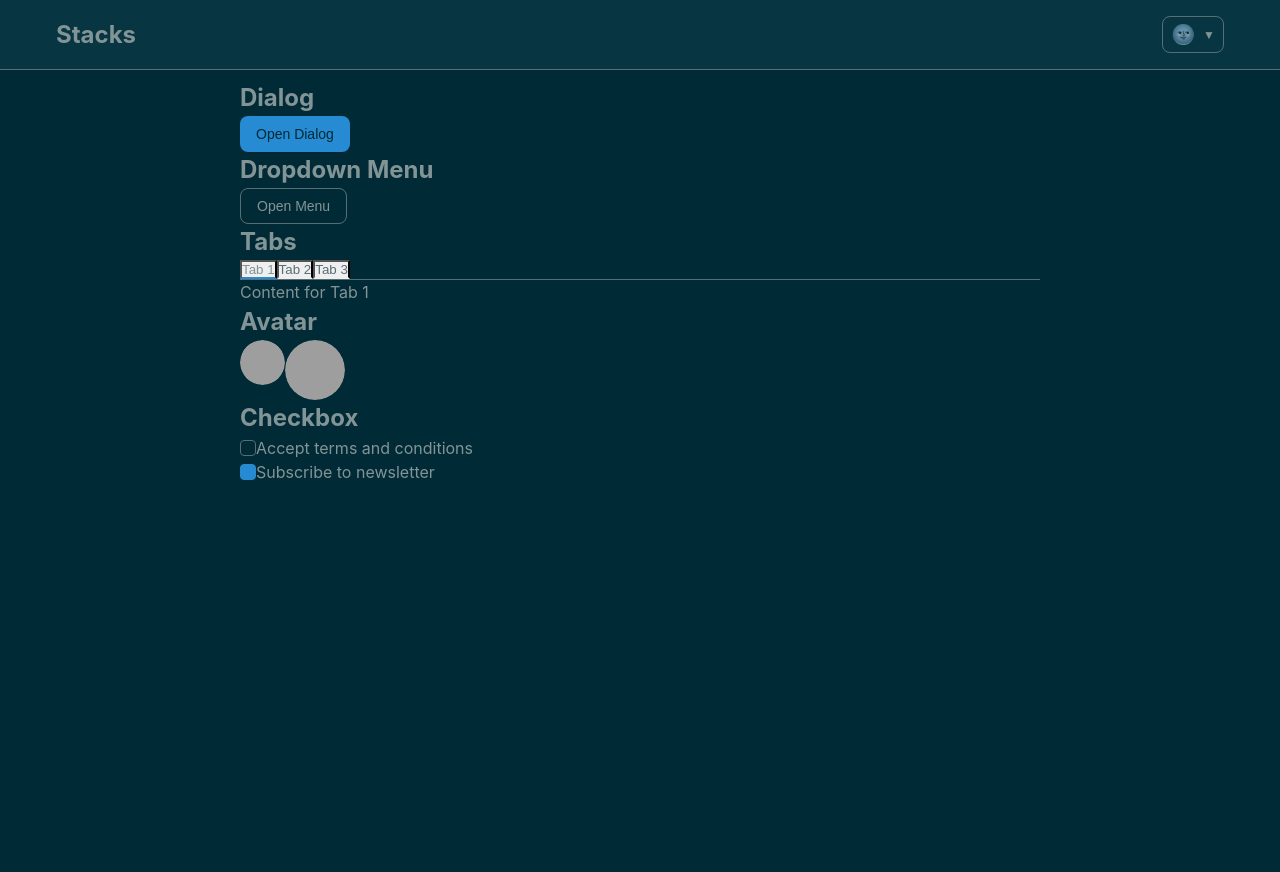
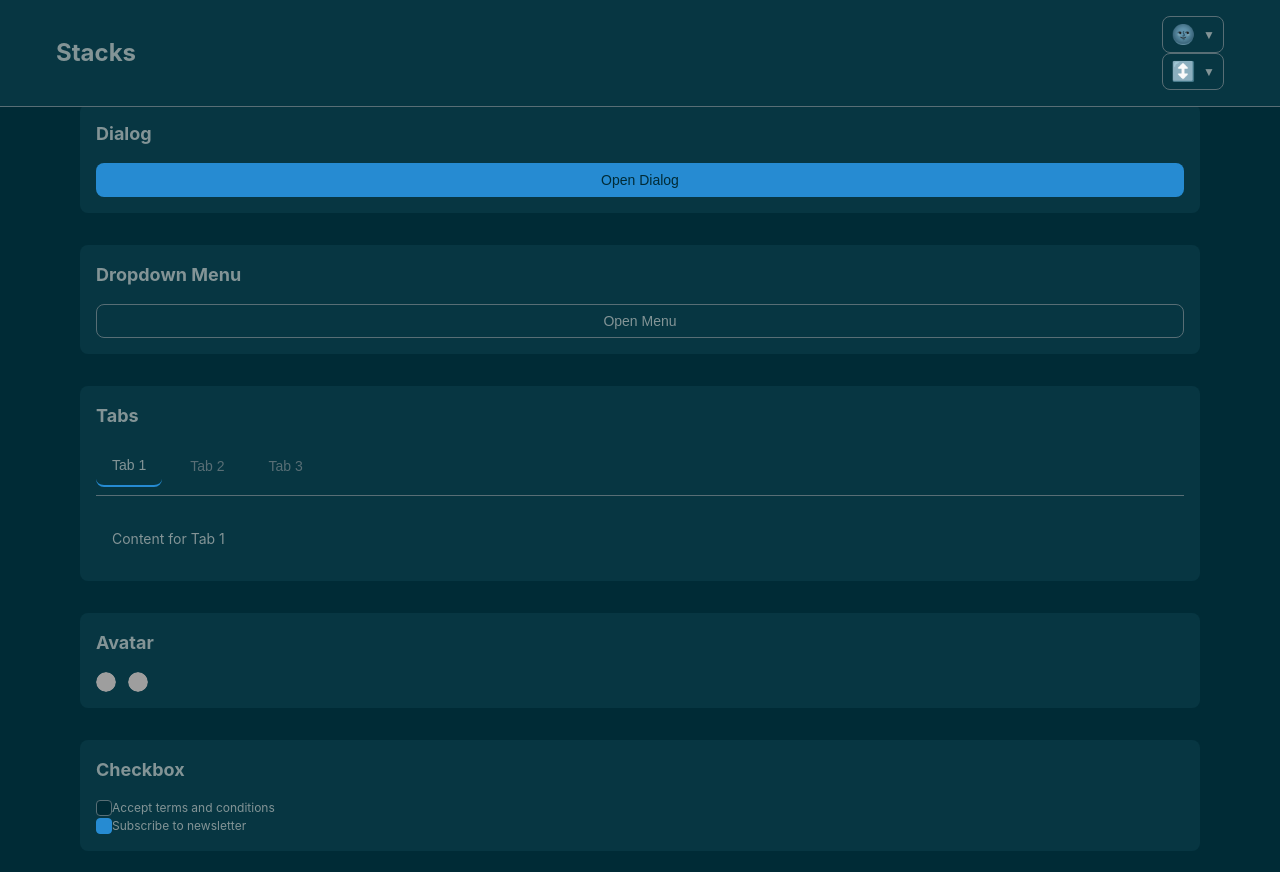
Before and after one commit to maybecake/stacks, a React (Vite) app in the folder frontend/: page /samples in a window 1280 px wide. Shown: the top 872 px of the page. Before the commit the page ends 800 px from the top, so only its background shows below. Built offline with nearby package versions, Linux system fonts and the light colour scheme; grey boxes are pictures that could not be loaded.

Commit message:
Add compactness theme dimension.

```diff
--- /dev/null
+++ b/frontend/src/components/Header.css
@@ -0,0 +1,21 @@
+.header {
+  background-color: var(--bg-secondary);
+  border-bottom: 1px solid var(--border);
+  padding: var(--spacing-md) var(--spacing-lg);
+}
+
+.header-content {
+  max-width: 1200px;
+  margin: 0 auto;
+  display: flex;
+  justify-content: space-between;
+  align-items: center;
+  gap: var(--spacing-md);
+}
+
+.header-title {
+  font-size: var(--font-size-lg);
+  color: var(--text-primary);
+  margin: 0;
+  padding: var(--spacing-xs) 0;
+}
--- /dev/null
+++ b/frontend/src/components/ThemeDropdown.css
@@ -0,0 +1,76 @@
+.theme-dropdown {
+  display: flex;
+  gap: var(--spacing-sm);
+  position: relative;
+}
+
+.theme-dropdown-section {
+  position: relative;
+}
+
+.theme-dropdown-trigger {
+  display: flex;
+  align-items: center;
+  gap: var(--spacing-xs);
+  padding: var(--spacing-xs) var(--spacing-sm);
+  background-color: var(--bg-secondary);
+  border: 1px solid var(--border);
+  border-radius: var(--border-radius);
+  cursor: pointer;
+  transition: all 0.2s ease;
+}
+
+.theme-dropdown-trigger:hover {
+  background-color: var(--accent);
+  color: var(--bg-primary);
+}
+
+.theme-dropdown-menu {
+  position: absolute;
+  top: 100%;
+  right: 0;
+  margin-top: var(--spacing-xs);
+  background-color: var(--bg-primary);
+  border: 1px solid var(--border);
+  border-radius: var(--border-radius);
+  box-shadow: 0 2px 4px rgba(0, 0, 0, 0.1);
+  z-index: 1000;
+  display: flex;
+  flex-direction: column;
+  gap: var(--spacing-xs);
+  padding: var(--spacing-xs);
+}
+
+.theme-dropdown-item {
+  display: flex;
+  align-items: center;
+  gap: var(--spacing-xs);
+  padding: var(--spacing-xs) var(--spacing-sm);
+  background-color: transparent;
+  border: none;
+  border-radius: var(--border-radius);
+  cursor: pointer;
+  transition: all 0.2s ease;
+}
+
+.theme-dropdown-item:hover {
+  background-color: var(--bg-secondary);
+}
+
+.theme-dropdown-item.active {
+  background-color: var(--accent);
+  color: var(--bg-primary);
+}
+
+.theme-icon {
+  font-size: var(--icon-size);
+}
+
+.dropdown-arrow {
+  font-size: var(--font-size-sm);
+  transition: transform 0.2s ease;
+}
+
+.theme-dropdown-trigger[aria-expanded="true"] .dropdown-arrow {
+  transform: rotate(180deg);
+}
--- a/frontend/src/components/ThemeDropdown.tsx
+++ b/frontend/src/components/ThemeDropdown.tsx
@@ -1,10 +1,12 @@
 import React, { useState } from 'react';
 import { useTheme } from '../context/ThemeContext';
 import { Theme } from '../themes';
+import { Compactness } from '../themes/compactness';
 
 export const ThemeDropdown: React.FC = () => {
-  const { theme, setTheme } = useTheme();
+  const { theme, setTheme, compactness, setCompactness } = useTheme();
   const [isOpen, setIsOpen] = useState(false);
+  const [isCompactnessOpen, setIsCompactnessOpen] = useState(false);
 
   const themes: { id: Theme; label: string; icon: string }[] = [
     { id: 'light', label: 'Light Theme', icon: '☀️' },
@@ -13,10 +15,18 @@ export const ThemeDropdown: React.FC = () => {
     { id: 'solarized-dark', label: 'Solarized Dark Theme', icon: '🌚' },
   ];
 
+  const compactnessOptions: { id: Compactness; label: string; icon: string }[] = [
+    { id: 'spacious', label: 'Spacious Layout', icon: '↔️' },
+    { id: 'normal', label: 'Normal Layout', icon: '↕️' },
+    { id: 'compact', label: 'Compact Layout', icon: '↕️' },
+  ];
+
   const currentTheme = themes.find(t => t.id === theme);
+  const currentCompactness = compactnessOptions.find(c => c.id === compactness);
 
   return (
     <div className="theme-dropdown">
+      <div className="theme-dropdown-section">
         <button
           className="theme-dropdown-trigger"
           onClick={() => setIsOpen(!isOpen)}
@@ -53,5 +63,44 @@ export const ThemeDropdown: React.FC = () => {
           </div>
         )}
       </div>
+
+      <div className="theme-dropdown-section">
+        <button
+          className="theme-dropdown-trigger"
+          onClick={() => setIsCompactnessOpen(!isCompactnessOpen)}
+          aria-expanded={isCompactnessOpen}
+          aria-label="Layout compactness selector"
+        >
+          <span className="theme-icon" role="img" aria-label={currentCompactness?.label}>
+            {currentCompactness?.icon}
+          </span>
+          <span className="dropdown-arrow" aria-hidden="true">▼</span>
+        </button>
+        {isCompactnessOpen && (
+          <div
+            className="theme-dropdown-menu"
+            role="menu"
+            aria-label="Layout compactness options"
+          >
+            {compactnessOptions.map(({ id, label, icon }) => (
+              <button
+                key={id}
+                className={`theme-dropdown-item ${compactness === id ? 'active' : ''}`}
+                onClick={() => {
+                  setCompactness(id);
+                  setIsCompactnessOpen(false);
+                }}
+                role="menuitem"
+                aria-label={label}
+              >
+                <span className="theme-icon" role="img" aria-hidden="true">
+                  {icon}
+                </span>
+              </button>
+            ))}
+          </div>
+        )}
+      </div>
+    </div>
   );
 };
--- a/frontend/src/components/ui/button.css
+++ b/frontend/src/components/ui/button.css
@@ -3,63 +3,58 @@
   display: inline-flex;
   align-items: center;
   justify-content: center;
-  border-radius: var(--radius);
-  font-size: 0.875rem;
+  border-radius: var(--border-radius);
+  font-size: var(--font-size-md);
   font-weight: 500;
   transition: all 0.2s ease;
   cursor: pointer;
   outline: none;
-  border: none;
+  border: 1px solid transparent;
 }
 
 /* Variants */
 .button--default {
   background-color: var(--accent);
   color: var(--bg-primary);
-  box-shadow: 0 1px 2px rgba(0, 0, 0, 0.1);
 }
 
 .button--default:hover {
-  background-color: color-mix(in srgb, var(--accent) 90%, black);
+  opacity: 0.9;
 }
 
 .button--secondary {
   background-color: var(--bg-secondary);
-  color: var(--text-secondary);
-  box-shadow: 0 1px 2px rgba(0, 0, 0, 0.05);
+  color: var(--text-primary);
 }
 
 .button--secondary:hover {
-  background-color: color-mix(in srgb, var(--bg-secondary) 80%, black);
+  background-color: var(--border);
 }
 
 .button--outline {
-  background-color: var(--bg-primary);
+  background-color: transparent;
+  border-color: var(--border);
   color: var(--text-primary);
-  border: 1px solid var(--border);
-  box-shadow: 0 1px 2px rgba(0, 0, 0, 0.05);
 }
 
 .button--outline:hover {
   background-color: var(--bg-secondary);
-  color: var(--text-secondary);
 }
 
 /* Sizes */
 .button--sm {
-  height: 2rem;
-  padding: 0 0.75rem;
-  font-size: 0.75rem;
+  padding: calc(var(--spacing-xs) * 0.75) calc(var(--spacing-sm) * 0.75);
+  font-size: var(--font-size-sm);
 }
 
 .button--default {
-  height: 2.25rem;
-  padding: 0 1rem;
+  padding: var(--spacing-xs) var(--spacing-sm);
+  font-size: var(--font-size-md);
 }
 
 .button--lg {
-  height: 2.5rem;
-  padding: 0 2rem;
+  padding: calc(var(--spacing-xs) * 1.25) calc(var(--spacing-sm) * 1.25);
+  font-size: var(--font-size-lg);
 }
 
 /* States */
--- a/frontend/src/components/ui/samples.css
+++ b/frontend/src/components/ui/samples.css
@@ -1,124 +1,140 @@
 .samples {
-  padding: var(--spacing-6);
-  max-width: 800px;
-  margin: 0 auto;
+  padding: var(--spacing-lg);
+  display: flex;
+  flex-direction: column;
+  gap: var(--spacing-xl);
 }
 
 .samples__section {
-  margin-bottom: var(--spacing-6);
+  display: flex;
+  flex-direction: column;
+  gap: var(--spacing-md);
+  padding: var(--spacing-md);
+  background-color: var(--bg-secondary);
+  border-radius: var(--border-radius);
 }
 
 .samples__section h2 {
-  margin-bottom: var(--spacing-4);
+  font-size: var(--font-size-lg);
   color: var(--text-primary);
+  margin: 0;
 }
 
 /* Dialog Styles */
 .dialog__overlay {
+  background-color: rgba(0, 0, 0, 0.5);
   position: fixed;
   inset: 0;
-  background-color: rgba(0, 0, 0, 0.5);
-  animation: overlayShow 150ms cubic-bezier(0.16, 1, 0.3, 1);
 }
 
 .dialog__content {
+  background-color: var(--bg-primary);
+  border-radius: var(--border-radius);
+  box-shadow: 0 2px 4px rgba(0, 0, 0, 0.1);
   position: fixed;
   top: 50%;
   left: 50%;
   transform: translate(-50%, -50%);
-  background-color: var(--bg-primary);
-  border-radius: var(--radius);
-  box-shadow: var(--shadow-lg);
-  padding: var(--spacing-6);
   width: 90vw;
   max-width: 450px;
-  animation: contentShow 150ms cubic-bezier(0.16, 1, 0.3, 1);
+  max-height: 85vh;
+  padding: var(--card-padding);
+  display: flex;
+  flex-direction: column;
+  gap: var(--spacing-md);
 }
 
 .dialog__title {
+  font-size: var(--font-size-lg);
+  color: var(--text-primary);
   margin: 0;
-  font-weight: var(--font-weight-bold);
-  color: var(--text-primary);
-  font-size: var(--font-size-lg);
 }
 
 .dialog__description {
-  margin: var(--spacing-4) 0 var(--spacing-6);
+  font-size: var(--font-size-md);
   color: var(--text-secondary);
-  font-size: var(--font-size-base);
+  margin: 0;
 }
 
 .dialog__footer {
   display: flex;
   justify-content: flex-end;
-  gap: var(--spacing-3);
+  gap: var(--spacing-sm);
+  margin-top: var(--spacing-md);
 }
 
 /* Dropdown Menu Styles */
 .dropdown__content {
-  min-width: 220px;
   background-color: var(--bg-primary);
-  border-radius: var(--radius);
-  padding: var(--spacing-2);
-  box-shadow: var(--shadow-md);
-  animation: slideDown 200ms cubic-bezier(0.16, 1, 0.3, 1);
+  border-radius: var(--border-radius);
+  box-shadow: 0 2px 4px rgba(0, 0, 0, 0.1);
+  padding: var(--spacing-sm);
+  min-width: 200px;
 }
 
 .dropdown__item {
-  display: flex;
-  align-items: center;
-  padding: var(--spacing-2) var(--spacing-3);
-  border-radius: var(--radius);
+  padding: var(--spacing-sm);
+  border-radius: var(--border-radius);
+  font-size: var(--font-size-md);
+  color: var(--text-primary);
   cursor: pointer;
   outline: none;
-  color: var(--text-primary);
 }
 
-.dropdown__item[data-disabled] {
-  color: var(--text-secondary);
-  pointer-events: none;
-}
-
-.dropdown__item[data-highlighted] {
+.dropdown__item:hover {
   background-color: var(--bg-secondary);
-  color: var(--text-primary);
 }
 
 .dropdown__separator {
   height: 1px;
   background-color: var(--border);
-  margin: var(--spacing-2);
+  margin: var(--spacing-xs) 0;
 }
 
 /* Tabs Styles */
+.tabs {
+  display: flex;
+  flex-direction: column;
+  gap: var(--spacing-md);
+}
+
 .tabs__list {
   display: flex;
+  gap: var(--spacing-sm);
   border-bottom: 1px solid var(--border);
-  margin-bottom: var(--spacing-4);
+  padding-bottom: var(--spacing-xs);
 }
 
 .tabs__trigger {
-  padding: var(--spacing-3) var(--spacing-4);
+  padding: var(--spacing-sm) var(--spacing-md);
+  font-size: var(--font-size-md);
   color: var(--text-secondary);
-  border-bottom: 2px solid transparent;
+  background: none;
+  border: none;
   cursor: pointer;
+  border-radius: var(--border-radius);
+}
+
+.tabs__trigger:hover {
+  color: var(--text-primary);
+  background-color: var(--bg-secondary);
 }
 
 .tabs__trigger[data-state="active"] {
   color: var(--text-primary);
-  border-bottom-color: var(--accent);
+  border-bottom: 2px solid var(--accent);
 }
 
 .tabs__content {
-  padding: var(--spacing-4);
-  background-color: var(--bg-primary);
-  border-radius: var(--radius);
+  padding: var(--spacing-md);
+  font-size: var(--font-size-md);
+  color: var(--text-primary);
 }
 
 /* Avatar Styles */
 .avatar__group {
   display: flex;
-  gap: var(--spacing-4);
+  gap: var(--spacing-sm);
 }
 
 .avatar {
@@ -128,15 +144,10 @@
   vertical-align: middle;
   overflow: hidden;
   user-select: none;
-  width: 45px;
-  height: 45px;
+  width: var(--icon-size);
+  height: var(--icon-size);
   border-radius: 100%;
   background-color: var(--bg-secondary);
-}
-
-.avatar--large {
-  width: 60px;
-  height: 60px;
 }
 
 .avatar__image {
@@ -152,11 +163,10 @@
   display: flex;
   align-items: center;
   justify-content: center;
-  background-color: var(--bg-secondary);
+  font-size: var(--font-size-md);
+  line-height: 1;
+  font-weight: 500;
   color: var(--text-primary);
-  font-size: 15px;
-  line-height: 1;
-  font-weight: var(--font-weight-medium);
 }
 
 /* Checkbox Styles */
--- a/frontend/src/context/ThemeContext.tsx
+++ b/frontend/src/context/ThemeContext.tsx
@@ -1,11 +1,12 @@
 import React, { createContext, useContext, useState, useEffect } from 'react'
 import { Theme, themes } from '../themes'
+import { Compactness, compactnessThemes } from '../themes/compactness'
 
 /**
  * Theme Context & Provider
  *
  * RESPONSIBILITIES:
- * 1. Manage theme state
+ * 1. Manage theme state (color and compactness)
  * 2. Handle theme persistence
  * 3. Apply theme variables to DOM
  * 4. Provide theme switching capability
@@ -13,6 +14,7 @@ import { Theme, themes } from '../themes'
  * IMPLEMENTATION NOTES:
  * - Uses localStorage for theme persistence
  * - Defaults to 'solarized-dark' theme if no saved preference
+ * - Defaults to 'normal' compactness if no saved preference
  * - Applies theme variables to document.documentElement
  *
  * USAGE:
@@ -31,11 +33,15 @@ import { Theme, themes } from '../themes'
 interface ThemeContextType {
   theme: Theme
   setTheme: (theme: Theme) => void
+  compactness: Compactness
+  setCompactness: (compactness: Compactness) => void
 }
 
 const ThemeContext = createContext<ThemeContextType>({
   theme: 'solarized-dark',
   setTheme: () => {},
+  compactness: 'normal',
+  setCompactness: () => {},
 })
 
 export const useTheme = () => useContext(ThemeContext)
@@ -47,21 +53,36 @@ export const ThemeProvider: React.FC<{ children: React.ReactNode }> = ({ childre
     return savedTheme && Object.keys(themes).includes(savedTheme) ? savedTheme : 'solarized-dark'
   })
 
+  const [compactness, setCompactness] = useState<Compactness>(() => {
+    const savedCompactness = localStorage.getItem('compactness') as Compactness
+    return savedCompactness && Object.keys(compactnessThemes).includes(savedCompactness)
+      ? savedCompactness
+      : 'normal'
+  })
+
   useEffect(() => {
-    // Save theme preference to localStorage
+    // Save theme preferences to localStorage
     localStorage.setItem('theme', theme)
+    localStorage.setItem('compactness', compactness)
 
     // Apply theme variables to document root
     const root = document.documentElement
     const themeVariables = themes[theme]
+    const compactnessVariables = compactnessThemes[compactness]
 
+    // Apply color theme variables
     Object.entries(themeVariables).forEach(([key, value]) => {
       root.style.setProperty(key, value)
     })
-  }, [theme])
+
+    // Apply compactness theme variables
+    Object.entries(compactnessVariables).forEach(([key, value]) => {
+      root.style.setProperty(key, value)
+    })
+  }, [theme, compactness])
 
   return (
-    <ThemeContext.Provider value={{ theme, setTheme }}>
+    <ThemeContext.Provider value={{ theme, setTheme, compactness, setCompactness }}>
       {children}
     </ThemeContext.Provider>
   )
--- /dev/null
+++ b/frontend/src/themes/compactness.ts
@@ -0,0 +1,55 @@
+export type Compactness = 'spacious' | 'normal' | 'compact'
+
+export const compactnessThemes = {
+  spacious: {
+    '--spacing-xs': '0.75rem',
+    '--spacing-sm': '1rem',
+    '--spacing-md': '1.5rem',
+    '--spacing-lg': '2rem',
+    '--spacing-xl': '3rem',
+    '--button-padding': '0.75rem 1.5rem',
+    '--input-padding': '0.75rem 1rem',
+    '--card-padding': '1.5rem',
+    '--border-radius': '0.75rem',
+    '--icon-size': '1.5rem',
+    '--font-size-sm': '0.875rem',
+    '--font-size-md': '1rem',
+    '--font-size-lg': '1.25rem',
+    '--grid-gap': '1.5rem',
+    '--list-item-height': '4rem',
+  },
+  normal: {
+    '--spacing-xs': '0.5rem',
+    '--spacing-sm': '0.75rem',
+    '--spacing-md': '1rem',
+    '--spacing-lg': '1.5rem',
+    '--spacing-xl': '2rem',
+    '--button-padding': '0.5rem 1rem',
+    '--input-padding': '0.5rem 0.75rem',
+    '--card-padding': '1rem',
+    '--border-radius': '0.5rem',
+    '--icon-size': '1.25rem',
+    '--font-size-sm': '0.75rem',
+    '--font-size-md': '0.875rem',
+    '--font-size-lg': '1.125rem',
+    '--grid-gap': '1rem',
+    '--list-item-height': '3rem',
+  },
+  compact: {
+    '--spacing-xs': '0.25rem',
+    '--spacing-sm': '0.5rem',
+    '--spacing-md': '0.75rem',
+    '--spacing-lg': '1rem',
+    '--spacing-xl': '1.5rem',
+    '--button-padding': '0.375rem 0.75rem',
+    '--input-padding': '0.375rem 0.5rem',
+    '--card-padding': '0.75rem',
+    '--border-radius': '0.375rem',
+    '--icon-size': '1rem',
+    '--font-size-sm': '0.625rem',
+    '--font-size-md': '0.75rem',
+    '--font-size-lg': '1rem',
+    '--grid-gap': '0.75rem',
+    '--list-item-height': '2.5rem',
+  },
+}
```
Lines whose indentation alone changed are shown as unchanged.
